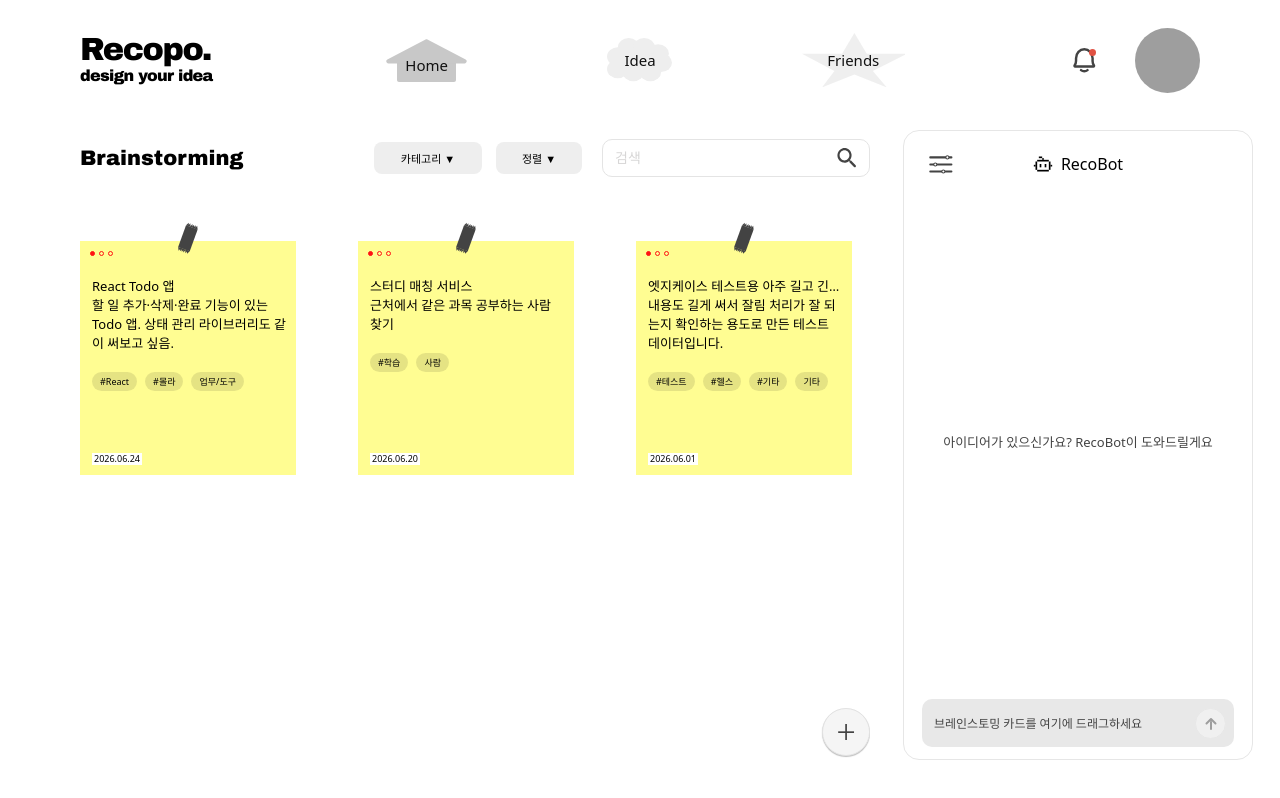
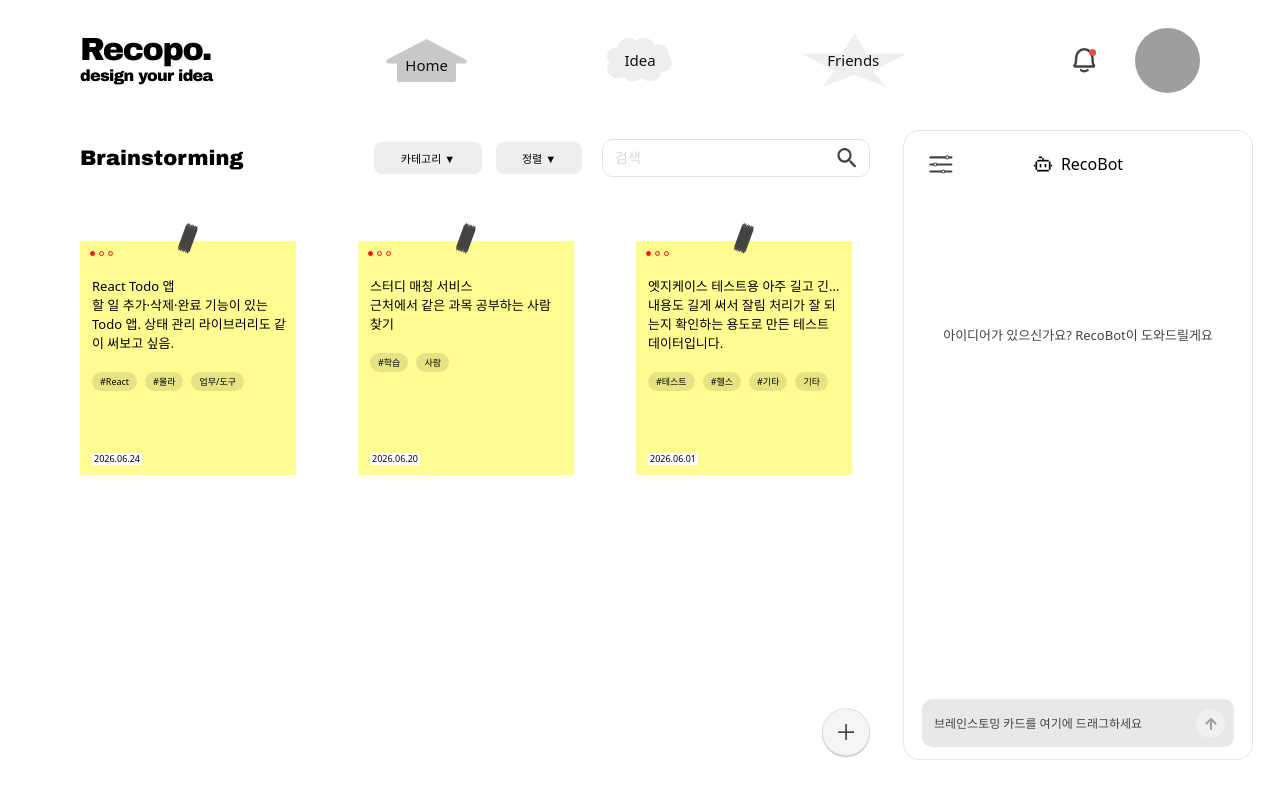
Before and after one commit to TeamBarcode/Recopo-FE, a React (Vite) app: page / in a window 1280 px wide. Built offline with nearby package versions, Linux system fonts and the light colour scheme; grey boxes are pictures that could not be loaded; a web font is replaced by a local one.

Commit message:
style: RecoBot 패널 빈 상태 메시지를 상단 쪽으로 이동
메시지가 없을 때 안내 문구가 패널 중앙에 위치해 하단에 여백이
과하게 남아 보였음. 상단에서 100px 지점에 배치하도록 조정.

```diff
--- a/src/features/recobot/components/RecoBotPanel.tsx
+++ b/src/features/recobot/components/RecoBotPanel.tsx
@@ -620,9 +620,9 @@ const CenteredMessage = styled.div`
   display: flex;
   flex-direction: column;
   align-items: center;
-  justify-content: center;
+  justify-content: flex-start;
   gap: 12px;
-  padding: 0 ${tokens.spacing[8]};
+  padding: 100px ${tokens.spacing[8]} 0;
   text-align: center;
 `;
 
```
